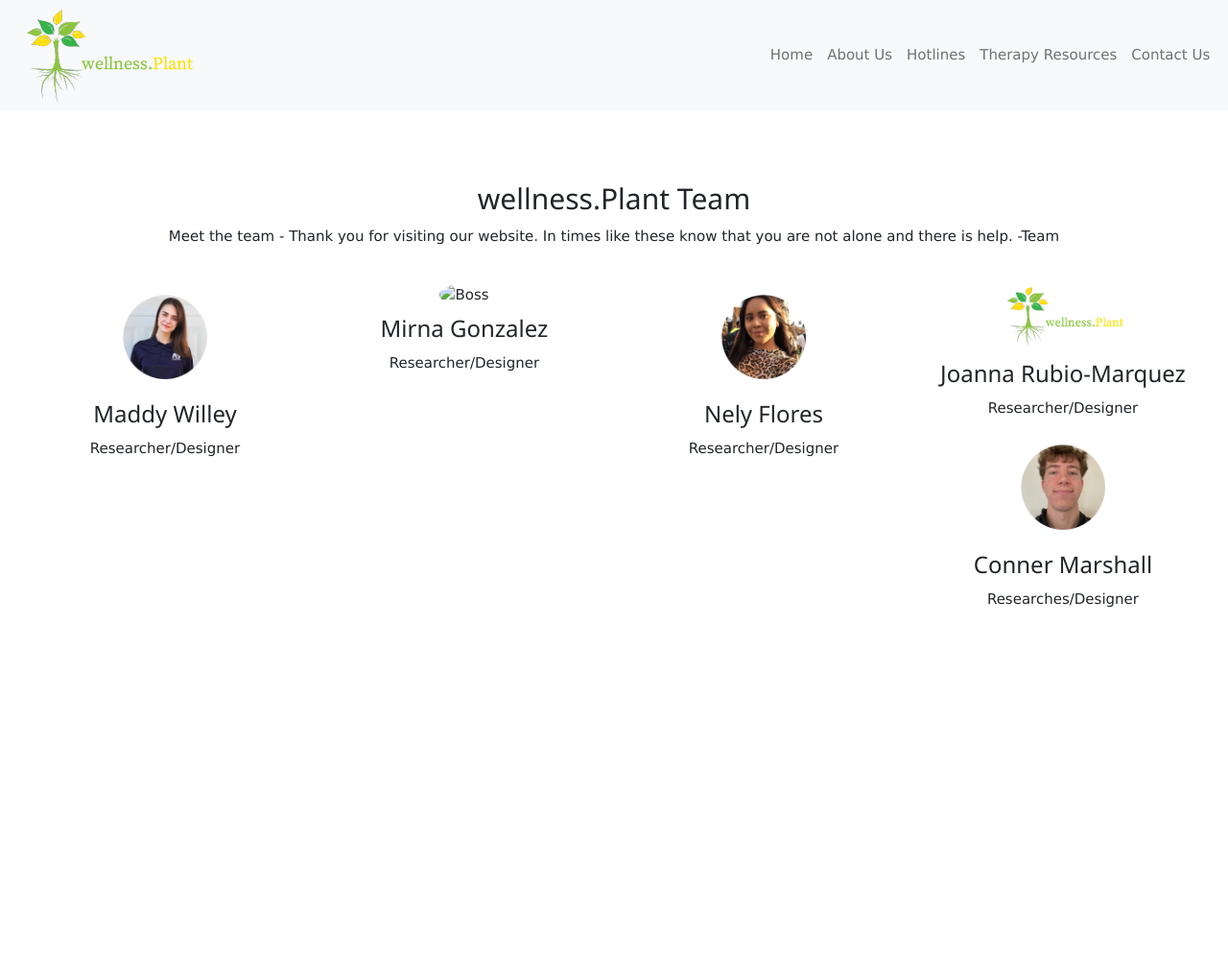
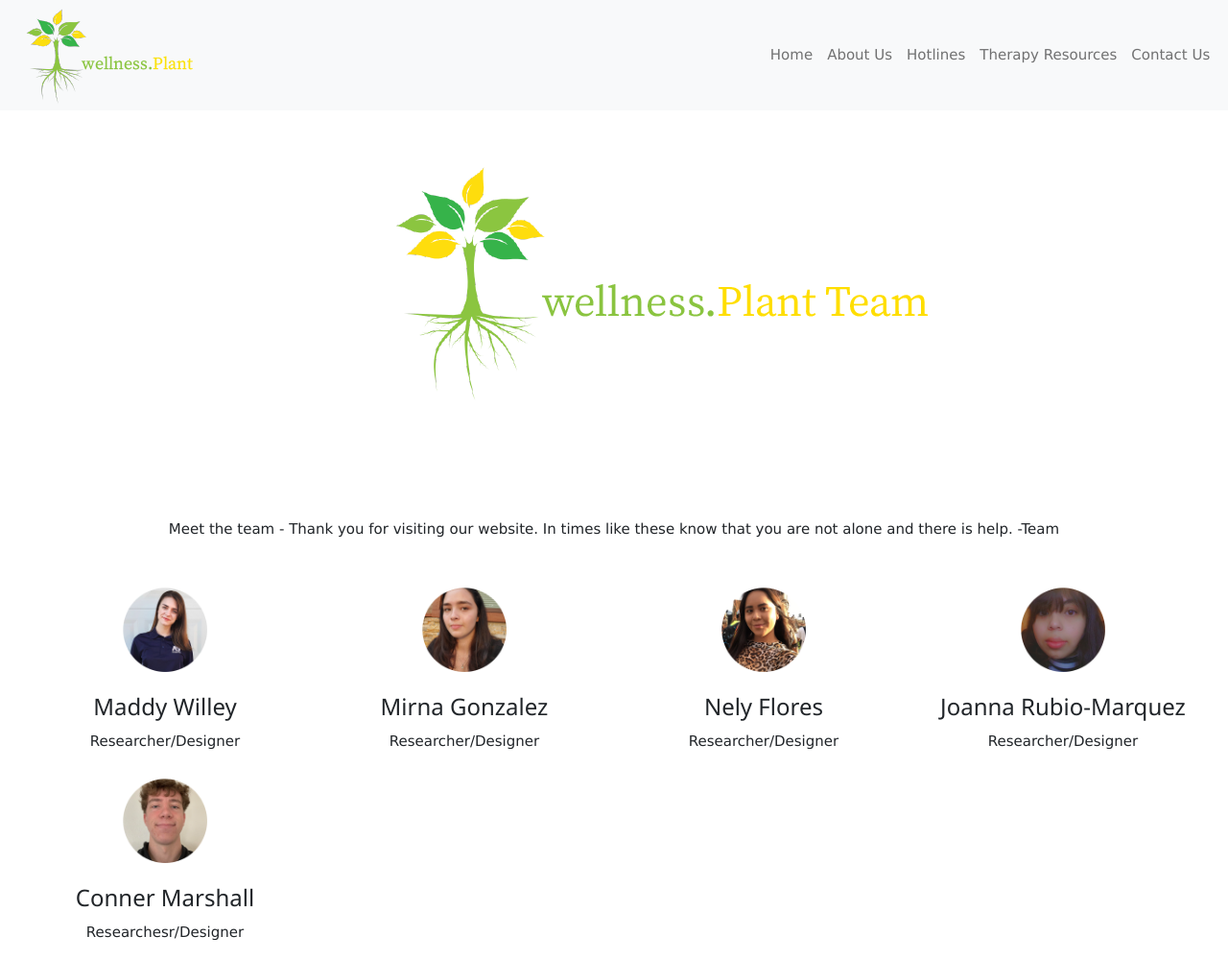
Before and after one commit to nely8998/cst252-01, a plain HTML site: page mentalhealth/aboutus.html in a window 1280 px wide. Shown: the whole page at 96% size. Before the commit the page ends 800 px from the top, so only its background shows below. Drawn offline with nearby package versions, Linux system fonts and the light colour scheme.

Commit message:
updated about us

```diff
--- a/mentalhealth/aboutus.html
+++ b/mentalhealth/aboutus.html
@@ -8,7 +8,7 @@
     <script src="https://ajax.googleapis.com/ajax/libs/jquery/3.5.1/jquery.min.js"></script>
   <script src="https://cdnjs.cloudflare.com/ajax/libs/popper.js/1.16.0/umd/popper.min.js"></script>
   <script src="https://maxcdn.bootstrapcdn.com/bootstrap/4.5.2/js/bootstrap.min.js"></script>
-    <link rel="stylesheet" href="css/index.css">
+    <link rel="stylesheet" href="css/contactus.css">
     <link rel="stylesheet" href="https://www.w3schools.com/w3css/4/w3.css">
   </head>
 <!-- Navigation -->
@@ -50,9 +50,11 @@
 <!-- END OF Navigation -->
 <!-- CONTENT GOES HERE OF WEBSITE -->
   <body>
+    <div class="image-one">
+    <a href="#"><img src="../mentalhealth/img/wellnessbanner.png"></a>
+    </div>
     <!-- Team Container -->
   <div class="w3-container w3-padding-64 w3-center" id="team">
-  <h2>wellness.Plant Team</h2>
   <p>Meet the team - Thank you for visiting our website. In times like these know that you are not
   alone and there is help. -Team</p>
 
@@ -65,7 +67,7 @@
   </div>
 
   <div class="w3-quarter">
-    <img src="../mentalhealth/img/" alt="Boss" style="width:45%" class="w3-circle w3-hover-opacity">
+    <img src="../mentalhealth/img/mirna.png" alt="Boss" style="width:45%" class="w3-circle w3-hover-opacity">
     <h3>Mirna Gonzalez</h3>
     <p>Researcher/Designer</p>
   </div>
@@ -77,7 +79,7 @@
   </div>
 
   <div class="w3-quarter">
-    <img src="../mentalhealth/img/wellnesslogo.png" alt="Boss" style="width:45%" class="w3-circle w3-hover-opacity">
+    <img src="../mentalhealth/img/joanna.png" alt="Boss" style="width:45%" class="w3-circle w3-hover-opacity">
     <h3>Joanna Rubio-Marquez</h3>
     <p>Researcher/Designer</p>
   </div>
@@ -85,7 +87,7 @@
   <div class="w3-quarter">
     <img src="../mentalhealth/img/conner.png" alt="Boss" style="width:45%" class="w3-circle w3-hover-opacity">
     <h3>Conner Marshall</h3>
-    <p>Researches/Designer</p>
+    <p>Researchesr/Designer</p>
   </div>
     <!-- END OF CONTENT -->
 
--- /dev/null
+++ b/mentalhealth/css/contactus.css
@@ -0,0 +1,5 @@
+.image-one img{
+  display: block;
+  margin-left: auto;
+  margin-right: auto;
+}
```
Also changed, not shown: mentalhealth/contactus.html (+6 -6 lines), mentalhealth/img/joanna.png (added), mentalhealth/img/mirna.png (added), mentalhealth/img/wellnessbanner.png (added).
